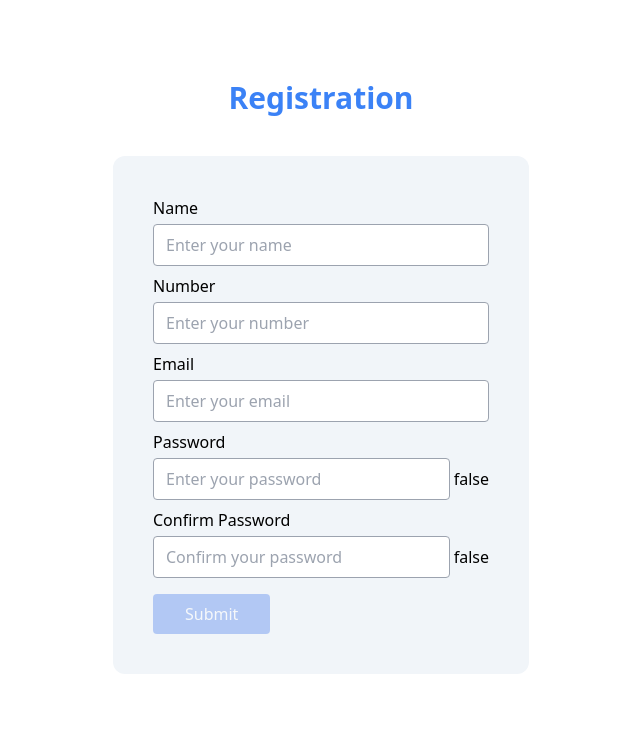
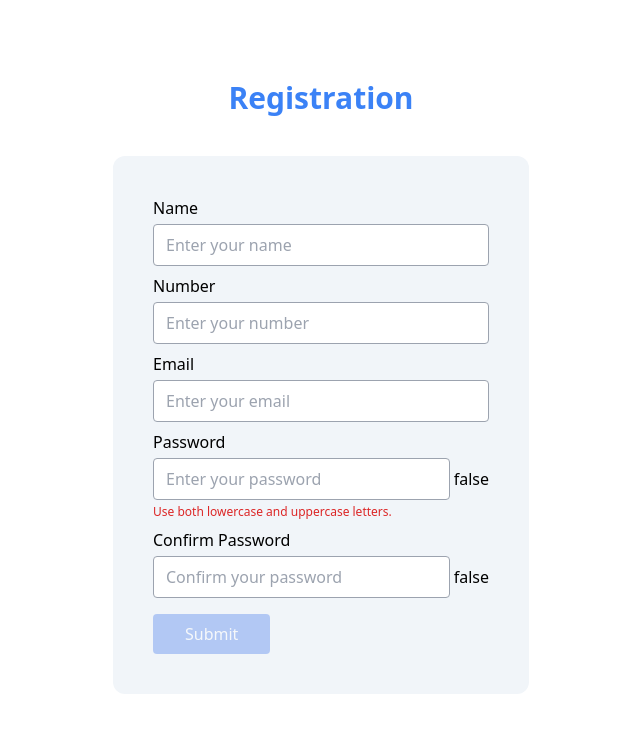
Before and after one commit to Khalid-Hossain-Tarif/vue-form-validation, a Vue app: page / in a window 1280 px wide. Shown: the top 732 px of the page, without its empty margins (319-959 px from the left). Built offline with nearby package versions, Linux system fonts and the light colour scheme.

Commit message:
password error handler added

```diff
--- a/src/components/Registration.vue
+++ b/src/components/Registration.vue
@@ -42,6 +42,20 @@ const isStrongPassword = computed(() => {
 const isConfirmPassword = computed(() => {
     return confirmPassword.value ? password.value === confirmPassword.value : null;
 });
+
+const passwordErrorMsg = ref('');
+
+const passwordErrorHandler = computed(() => {
+  if(!/[A-Z]/.test(password.value) && !/[a-z]/.test(password.value)) {
+    return passwordErrorMsg.value = 'Use both lowercase and uppercase letters.'
+  }
+  else if(!/[0-9]/.test(password.value)) {
+    return passwordErrorMsg.value = 'Include at least one number'
+  }
+  else if(!/[^A-Za-z0-9]/.test(password.value)) {
+    return passwordErrorMsg.value = 'Include at least one special character.'
+  }
+})
 
 const doPasswordHideShow = () => {
   const passwordId = document.getElementById('password');
@@ -98,8 +112,11 @@ const doButtonDisabled = computed(() => {
                          v-model="password" required />
                   <button @click="doPasswordHideShow">{{ passwordHideShow }}</button>
                 </div>
-                <div class="error-message" v-show="password !== '' && !isStrongPassword">
-                    Weak Password
+<!--                <div class="error-message" v-show="password !== '' && !isStrongPassword">-->
+<!--                    Weak Password-->
+<!--                </div>-->
+                <div class="error-message" v-show="passwordErrorHandler">
+                    {{ passwordErrorMsg }}
                 </div>
             </div>
 
```
